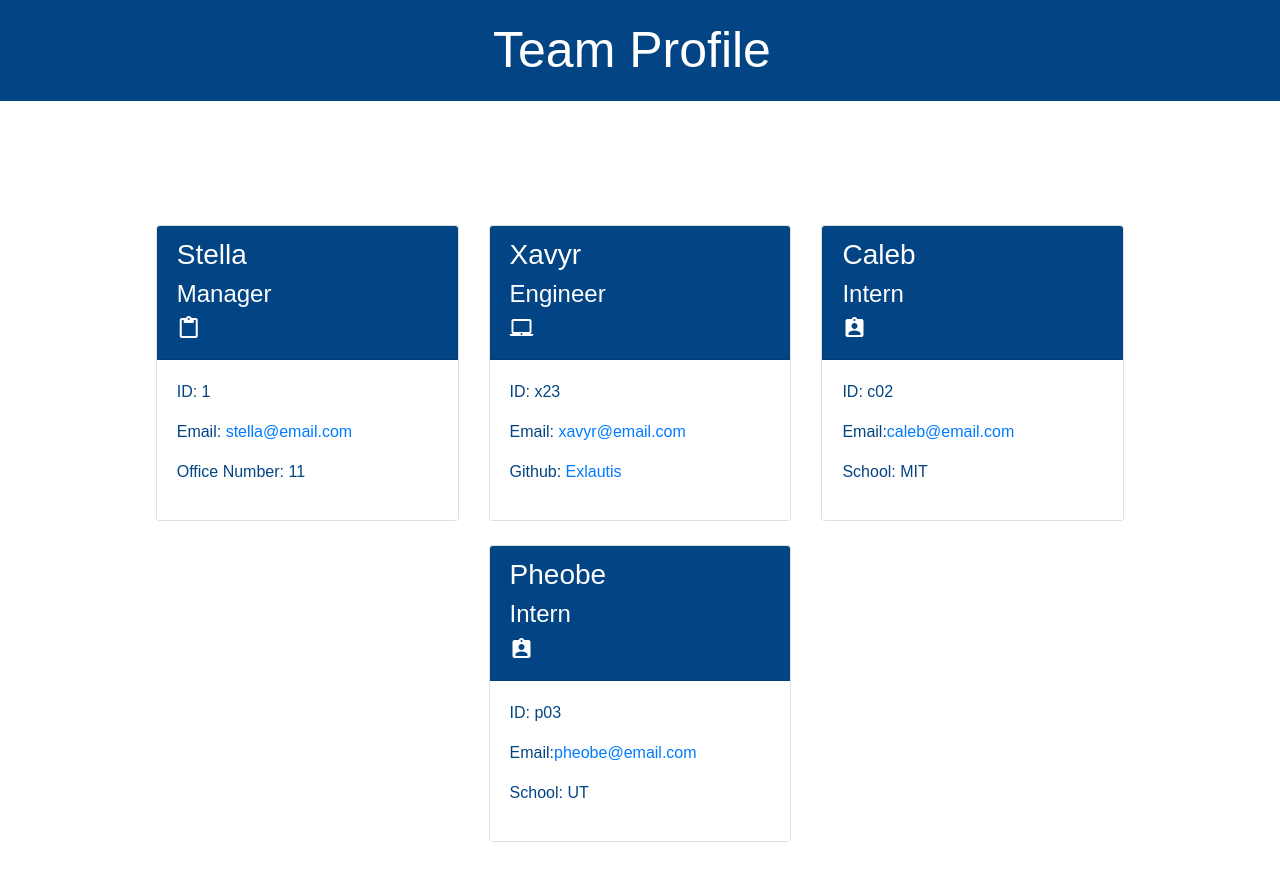
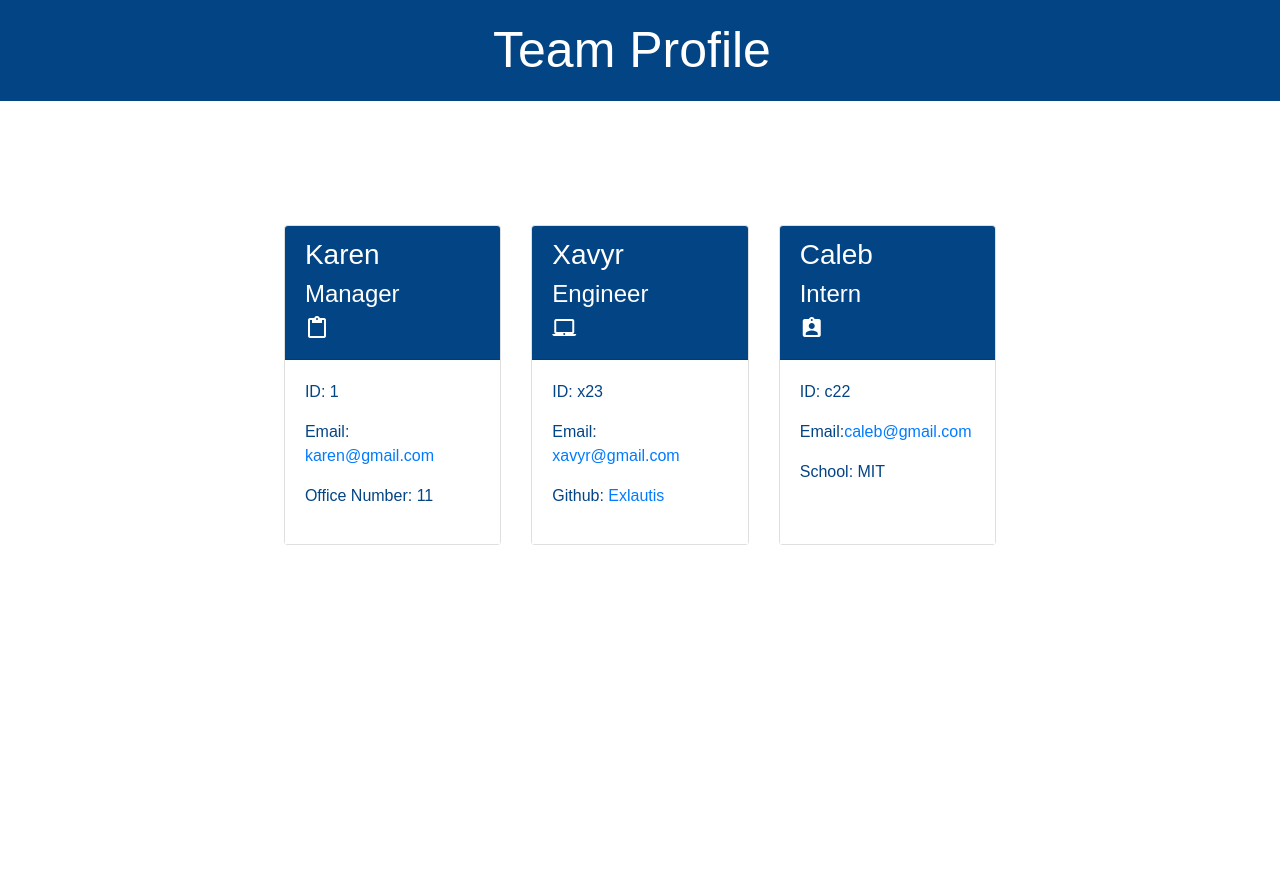
Before and after one commit to Exlautis/Team-profile-generator, a website: page dist/index.html in a window 1280 px wide. After the commit the page ends 800 px from the top, so only its background shows below. Drawn offline with nearby package versions, Linux system fonts and the light colour scheme.

Commit message:
final code

```diff
--- a/dist/index.html
+++ b/dist/index.html
@@ -25,12 +25,12 @@
     <div class="col-4 mt-4">
         <div class="card h-100">
             <div class="card-header">
-                <h3>Stella</h3>
+                <h3>Karen</h3>
                 <h4>Manager</h4><i class="material-icons">content_paste</i>
             </div>
             <div class="card-body">
                 <p class="id">ID: 1</p>
-                <p class="email">Email: <a href="mailto:stella@email.com">stella@email.com</a></p>
+                <p class="email">Email: <a href="mailto:karen@gmail.com">karen@gmail.com</a></p>
                 <p class="office">Office Number: 11</p>
             </div>
         </div>
@@ -44,7 +44,7 @@
             </div>
             <div class="card-body">
                 <p class="id">ID: x23</p>
-                <p class="email">Email: <a href="mailto:xavyr@email.com">xavyr@email.com</a></p>
+                <p class="email">Email: <a href="mailto:xavyr@gmail.com">xavyr@gmail.com</a></p>
                 <p class="github">Github: <a href="https://github.com/Exlautis">Exlautis</a></p>
             </div>
         </div>
@@ -57,23 +57,9 @@
                 <h4>Intern</h4><i class="material-icons">assignment_ind</i>
             </div>
             <div class="card-body">
-                <p class="id">ID: c02</p>
-                <p class="email">Email:<a href="mailto:caleb@email.com">caleb@email.com</a></p>
+                <p class="id">ID: c22</p>
+                <p class="email">Email:<a href="mailto:caleb@gmail.com">caleb@gmail.com</a></p>
                 <p class="school">School: MIT</p>
-            </div>
-    </div>
-</div>
-
-    <div class="col-4 mt-4">
-        <div class="card h-100">
-            <div class="card-header">
-                <h3>Pheobe</h3>
-                <h4>Intern</h4><i class="material-icons">assignment_ind</i>
-            </div>
-            <div class="card-body">
-                <p class="id">ID: p03</p>
-                <p class="email">Email:<a href="mailto:pheobe@email.com">pheobe@email.com</a></p>
-                <p class="school">School: UT</p>
             </div>
     </div>
 </div>
```
Also changed, not shown: README.md.
